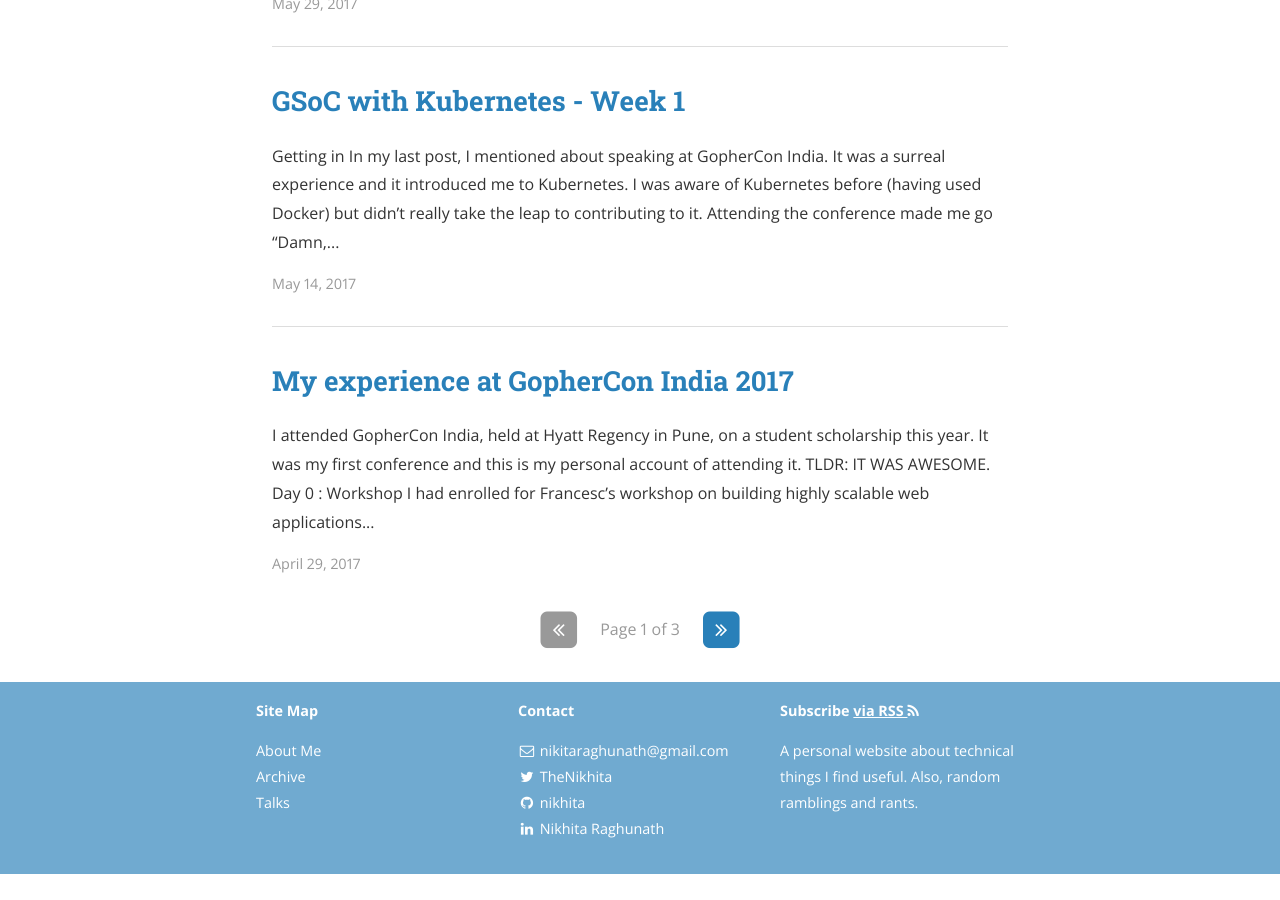
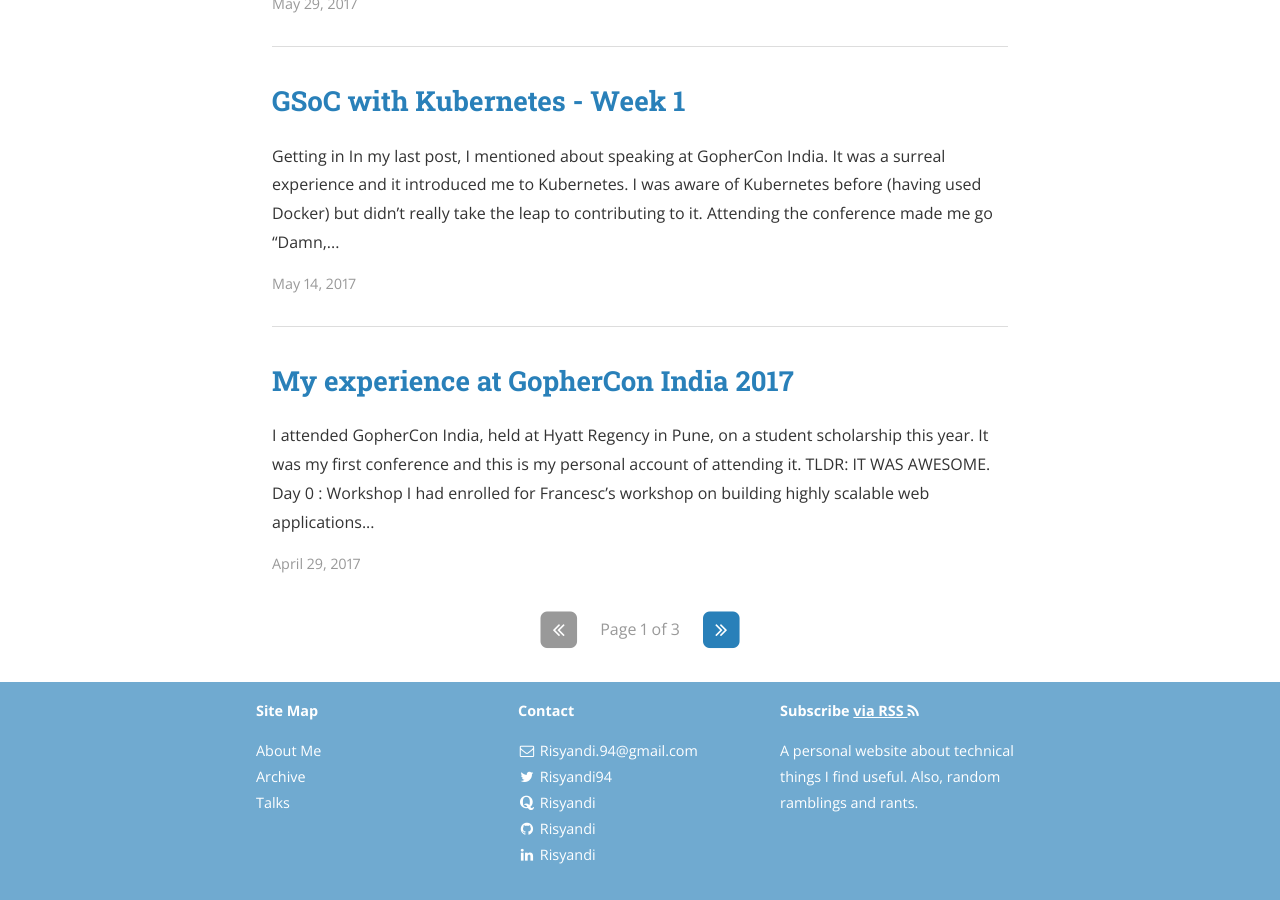
Before and after one commit to Risyandi/blogs, a Jekyll site: the page built from index.html, in a window 1280 px wide and 900 px high, scrolled down 1241 px. Built offline with Jekyll 4.4.1, drawn with Linux system fonts in a browser that asks for light colours; nearby versions of some CDN libraries; emoji names are drawn with the system emoji font; the list of posts is cut into pages by our own code; comment, search, counter and statistics services are not loaded; a style sheet for code colours, icons or effects is not loaded; before the commit the page ends 2115 px from its top, so only the background shows below that.

Commit message:
update config

```diff
--- a/_config.yml
+++ b/_config.yml
@@ -3,13 +3,13 @@
 title: Risyandi
 name: Risyandi
 subtitle: Learnings, Ramblings and Rants. In that order.
-email: nikitaraghunath@gmail.com
+email: Risyandi.94@gmail.com
 description: >
   A personal website about technical things I find useful. Also, random ramblings and rants.
 baseurl: "/blogs"
 url: "https://risyandi.github.io"
-twitter_username: TheNikhita
-github_username:  nikhita
+twitter_username: Risyandi94
+github_username:  Risyandi
 disqus_baseurl: "https://nikhita.github.io/"
 disqus_shortname: https-nikinath-github-io
 permalink: :title
@@ -28,7 +28,7 @@ defaults:
     scope:
       path: ""
     values:
-      author: "Nikhita Raghunath"
+      author: "Risyandi"
 
 
 # External gems
@@ -63,29 +63,29 @@ collections:
 social:
   - name: Twitter
     icon: twitter
-    username: TheNikhita
-    url: https://twitter.com/TheNikhita
+    username: Risyandi94
+    url: https://twitter.com/Risyandi94
     desc: Follow me on Twitter
     share: true
 
   - name: Quora
     icon: quora
-    username: NikhitaRaghunath
-    url:
+    username: Risyandi
+    url: https://quora.com/profile/Risyandi
     desc: Follow me on Quora
     share: true
 
   - name: GitHub
     icon: github
-    username: nikhita
-    url: https://github.com/nikhita
+    username: Risyandi
+    url: https://github.com/risyandi
     desc: Fork me on GitHub
     share: false
 
   - name: LinkedIn
     icon: linkedin
-    username: Nikhita Raghunath
-    url: https://in.linkedin.com/in/nikinath
+    username: Risyandi
+    url: https://linkedin.com/in/risyandi94
     desc: Connect with me on LinkedIn
     share: true
 
```
